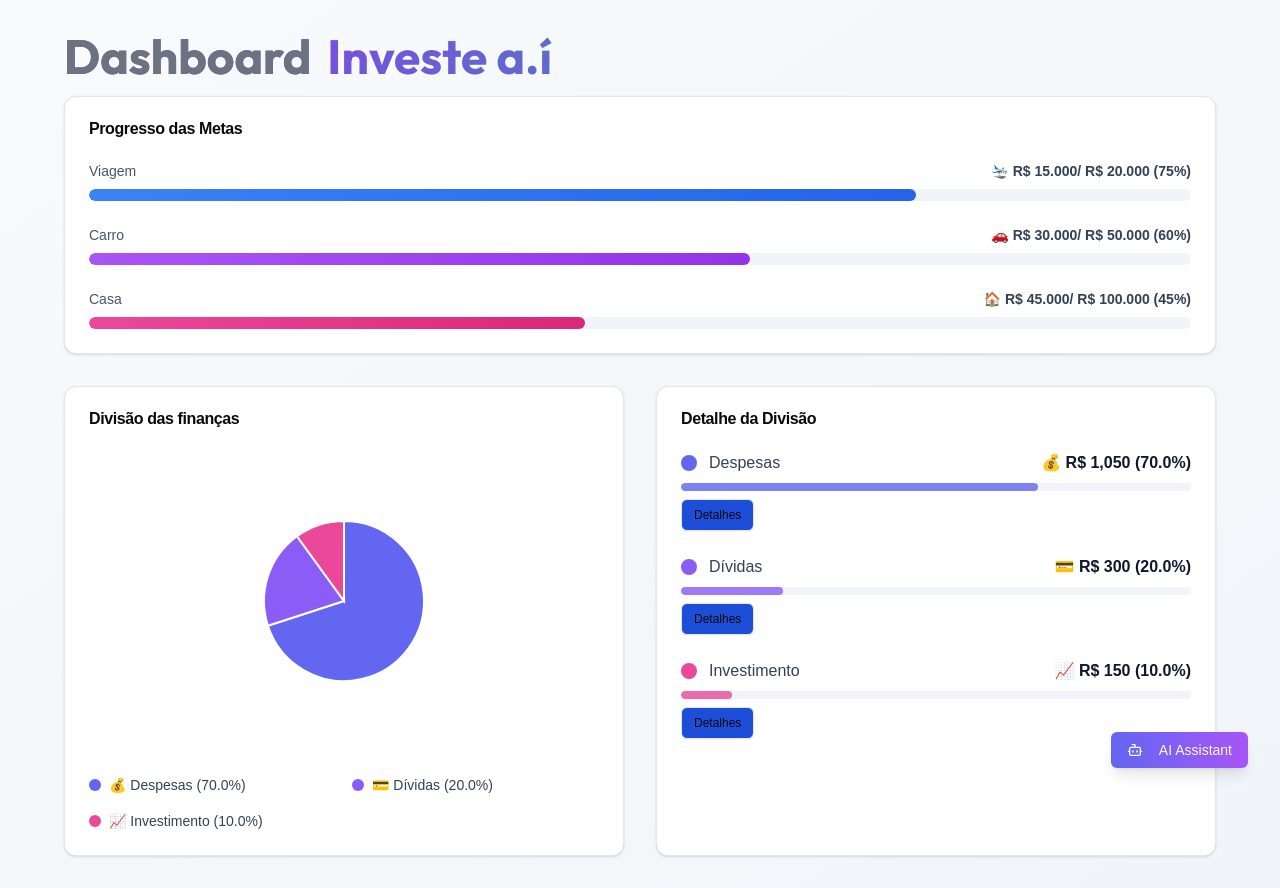
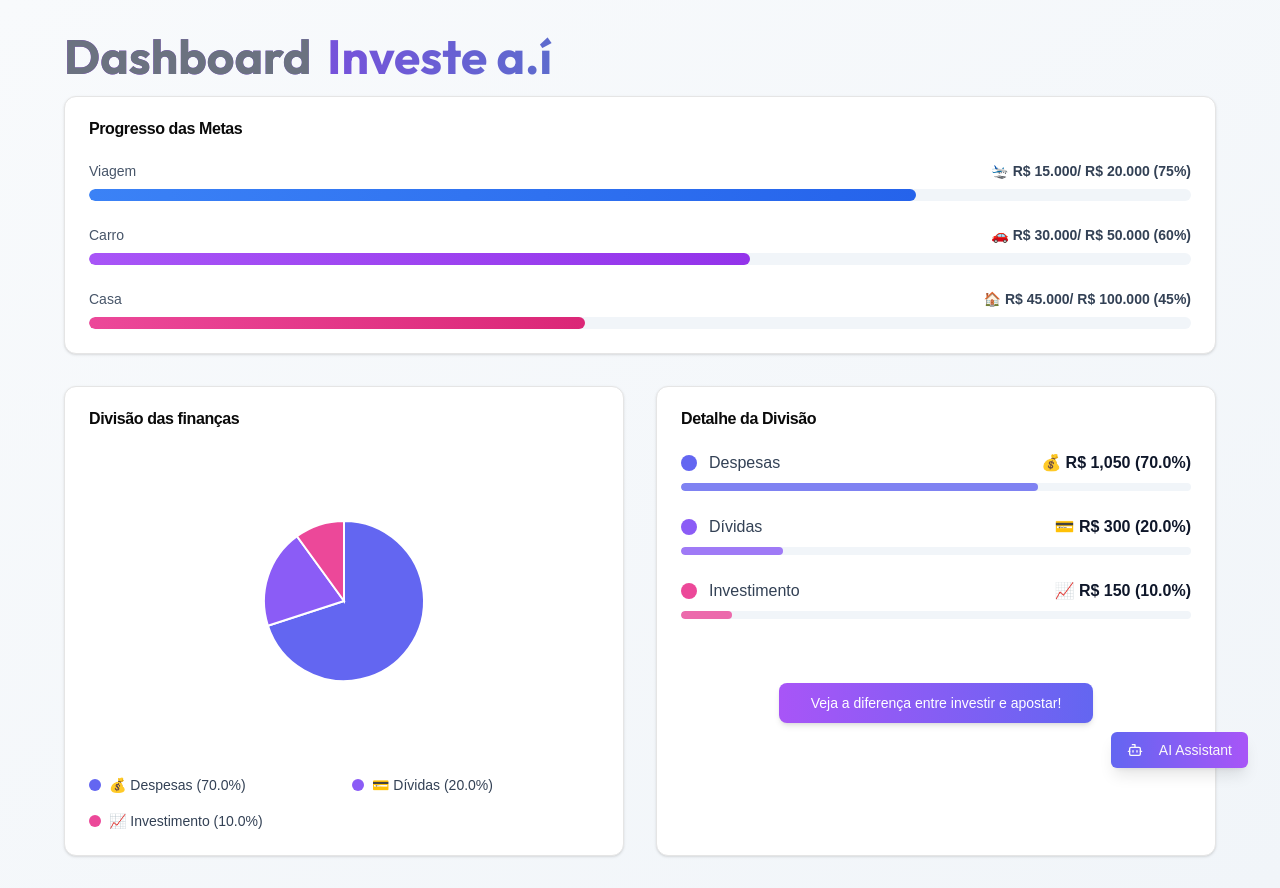
Before and after one commit to andreLucao/investAi, a Next.js app: page /dashboard in a window 1280 px wide. Built offline with nearby package versions, Linux system fonts and the light colour scheme.

Commit message:
dashboard button

```diff
--- a/app/dashboard/page.js
+++ b/app/dashboard/page.js
@@ -9,7 +9,6 @@ import { Outfit } from 'next/font/google'
 
 const outfit = Outfit({ subsets: ['latin'] })
 
-// Move data to a separate constant object for better organization
 const DASHBOARD_DATA = {
   goals: [
     { name: 'Viagem', progress: 75, color: 'from-blue-500 to-blue-600',goal:'20.000',now:'15.000',emoji: '🛬'},
@@ -24,7 +23,6 @@ const DASHBOARD_DATA = {
   colors: ['#6366f1', '#8b5cf6', '#ec4899', '#f43f5e'],
 };
 
-// Separate the pie chart calculation logic
 const calculatePieSlices = (data) => {
   const total = data.reduce((sum, item) => sum + item.value, 0);
   let currentAngle = 0;
@@ -48,7 +46,6 @@ const calculatePieSlices = (data) => {
   });
 };
 
-// Separate components for better organization
 const ProgressBar = ({ progress, color }) => (
   <div className="relative h-3 w-full rounded-full bg-slate-100 overflow-hidden">
     <div
@@ -104,11 +101,30 @@ const PieChart = ({ data, hoveredSlice, setHoveredSlice }) => {
   );
 };
 
+const Modal = ({ isOpen, onClose, children }) => {
+  if (!isOpen) return null;
+
+  return (
+    <div className="fixed inset-0 bg-black bg-opacity-50 z-50 flex items-center justify-center">
+      <div className="bg-white rounded-lg max-w-[425px] w-full mx-4 relative">
+        <button
+          onClick={onClose}
+          className="absolute top-4 right-4 text-gray-500 hover:text-gray-700"
+        >
+          ✕
+        </button>
+        {children}
+      </div>
+    </div>
+  );
+};
+
 export default function Dashboard() {
   const router = useRouter();
   const [progress, setProgress] = useState(DASHBOARD_DATA.goals.map(() => 0));
   const [hoveredSlice, setHoveredSlice] = useState(null);
   const [showBreakdown, setShowBreakdown] = useState(false);
+  const [isModalOpen, setIsModalOpen] = useState(false);
 
   const total = DASHBOARD_DATA.finances.reduce((sum, item) => sum + item.value, 0);
 
@@ -201,7 +217,7 @@ export default function Dashboard() {
                       <span className="font-semibold text-slate-900">
                         {item.emoji} R$ {item.value.toLocaleString()} ({((item.value / total) * 100).toFixed(1)}%)
                       </span>
-                      </div>
+                    </div>
                     <div className="relative h-2 w-full rounded-full bg-slate-100 overflow-hidden">
                       <div
                         className="absolute h-full rounded-full transition-all duration-1000 ease-out"
@@ -212,15 +228,45 @@ export default function Dashboard() {
                         }}
                       />
                     </div>
-                    <Button
-                        variant="outline"
-                        size="sm"
-                        className="bg-blue-700 group-hover:bg-blue-500 flex justify-content">
-                        Detalhes
-                      </Button>
                   </li>
                 ))}
               </ul>
+              <div className="mt-6 flex justify-center">
+                <Button
+                  variant="default"
+                  size="lg"
+                  onClick={() => setIsModalOpen(true)}
+                  className="bg-gradient-to-r from-purple-500 to-indigo-500 hover:from-purple-600 hover:to-indigo-600 text-white font-medium px-8 py-2 rounded-lg shadow-md hover:shadow-lg transform hover:-translate-y-0.5 transition-all duration-200 m-10"
+                >
+                  Veja a diferença entre investir e apostar!
+                </Button>
+              </div>
+
+              <Modal isOpen={isModalOpen} onClose={() => setIsModalOpen(false)}>
+                <div className="p-6">
+                  <h2 className="text-2xl font-semibold mb-6">Investir vs Apostar</h2>
+                  <div className="space-y-4">
+                    <div className="bg-green-50 p-4 rounded-lg">
+                      <h3 className="font-semibold text-green-700 mb-2">Investir 📈</h3>
+                      <ul className="list-disc list-inside text-green-600 space-y-2">
+                        <li>Crescimento consistente ao longo do tempo</li>
+                        <li>Risco calculado e gerenciável</li>
+                        <li>Baseado em análise e estratégia</li>
+                        <li>Construção de patrimônio a longo prazo</li>
+                      </ul>
+                    </div>
+                    <div className="bg-red-50 p-4 rounded-lg">
+                      <h3 className="font-semibold text-red-700 mb-2">Apostar 🎲</h3>
+                      <ul className="list-disc list-inside text-red-600 space-y-2">
+                        <li>Alta volatilidade e risco de perda total</li>
+                        <li>Baseado em sorte e chance</li>
+                        <li>Sem controle sobre o resultado</li>
+                        <li>Possibilidade de comportamento compulsivo</li>
+                      </ul>
+                    </div>
+                  </div>
+                </div>
+              </Modal>
             </CardContent>
           </Card>
         </div>
```
